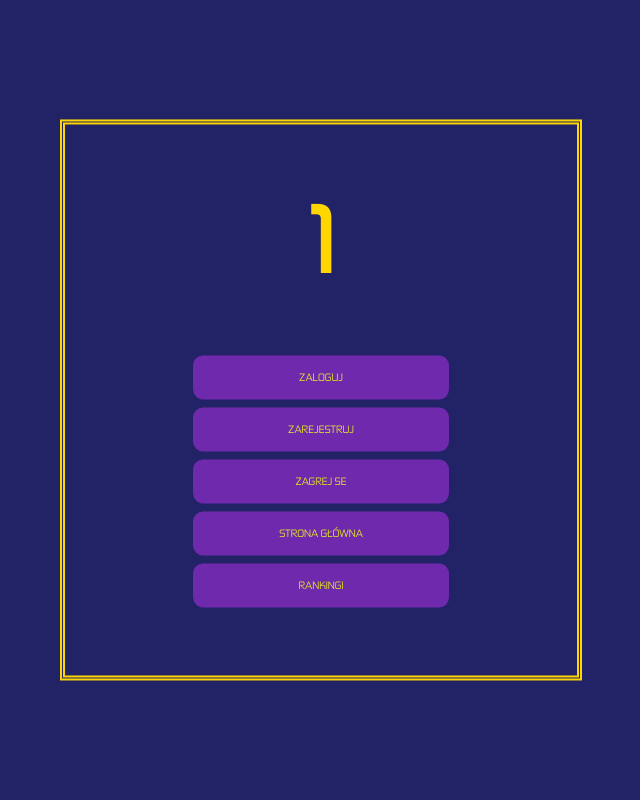
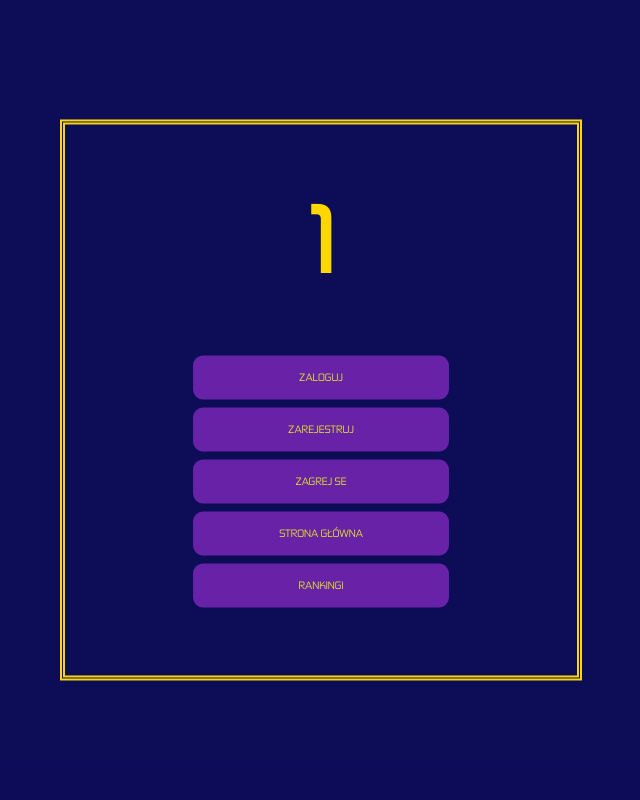
Before and after one commit to SCube19/bd, a PHP site: page /game_panel.php?game=1 in a window 1280 px wide. Shown: the whole page, without its empty margins (319-959 px from the left). Run offline with PHP 8.4, Linux system fonts and the light colour scheme.

Commit message:
NO KURWA PUSHNIETE

```diff
--- a/styles.css
+++ b/styles.css
@@ -12,6 +12,7 @@
           margin: 0px;
           padding: 0px;
           height: 100%;
+          background-color: rgba(10, 10, 86, 0.902);
       }
 
       body {
```
